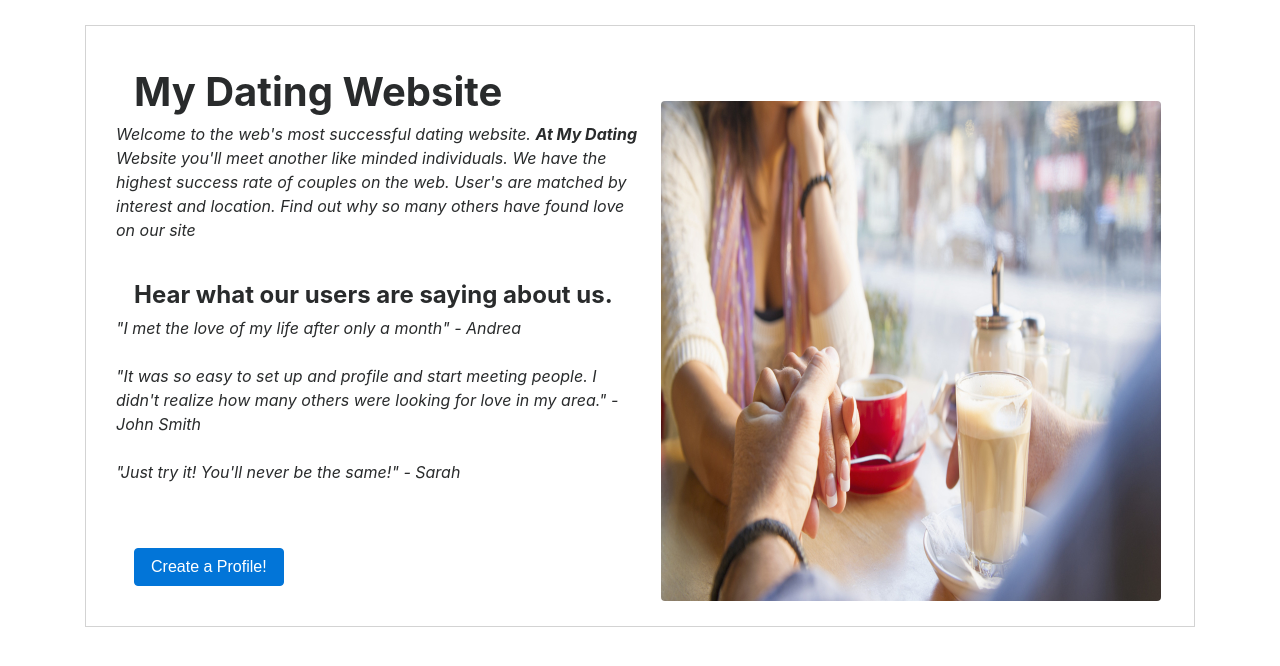
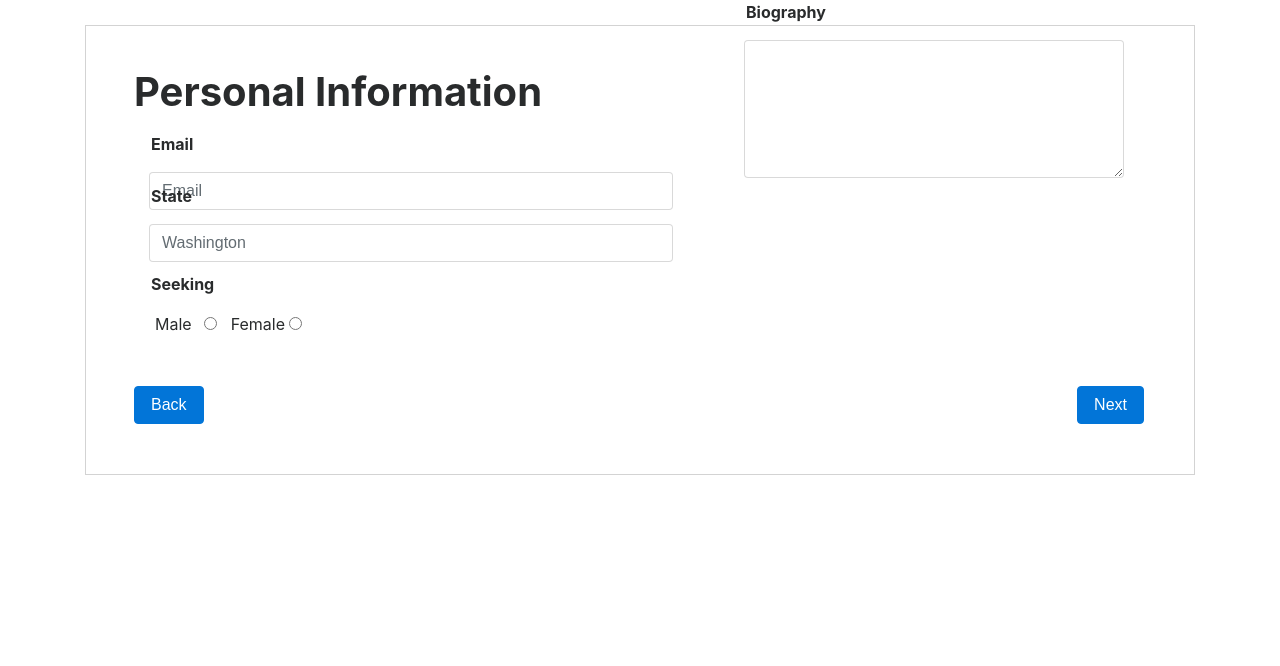
Before and after one commit to jbosegre/Bose_Jarod_Dating, a PHP site: page /pages/Profile.php in a window 1280 px wide. Shown: the part 79-745 px from the top of the page. Run offline with PHP 8.4, Linux system fonts and the light colour scheme.

Commit message:
Added content for Profile page and added some php functions in Personal Information page

```diff
--- a/pages/Profile.php
+++ b/pages/Profile.php
@@ -38,24 +38,34 @@ error_reporting(E_ALL);
 <div class="container">
     <figure id="border">
         <figcaption>
-            <h1 class="ml-5"><br><strong>My Dating Website</strong></h1>
-            <p id="summary">Welcome to the web's most successful dating website. <strong>At My Dating</strong>
-                Website you'll meet another like minded individuals. We have the
-                highest success rate of couples on the web. User's are matched by
-                interest and location. Find out why so many others have found love on
-                our site<br><br>
-            </p>
-            <h4 class="ml-5"><strong>Hear what our users are saying about us.</strong></h4>
-            <p id="review">"I met the love of my life after only a month" - Andrea<br><br>
-                "It was so easy to set up and profile and start meeting people.
-                I didn't realize how many others were looking for love in my
-                area." -John Smith<br><br>
-                "Just try it! You'll never be the same!" - Sarah</p><br><br>
-            <button class="btn btn-primary ml-5">Create a Profile!</button>
+            <h1 class="ml-5"><br><strong>Personal Information</strong></h1>
+            <form>
+                <fieldset form="form-group">
+                    <div class="col-lg-6" id="InputTitle5">
+                        <p id="InputTitle4">Email</p>
+                        <input class="form-control ml-5" type="text" name="email" placeholder="Email">
+                    </div>
+                    <div class="col-lg-5" id="biography">
+                        <p id="InputTitle4">Biography</p>
+                        <textarea class="form-control ml-5" rows="6" name="biography"></textarea>
+                    </div>
+                    <div class="col-lg-6">
+                        <p id="InputTitle3">State</p>
+                        <input class="form-control ml-5" type="text" name="state" placeholder="Washington">
+                    </div>
+                    <div class="col-lg-6">
+                        <p id="InputTitle2">Seeking</p>
+                        &nbsp&nbsp&nbsp&nbsp&nbsp&nbsp&nbsp&nbsp&nbsp&nbsp&nbsp Male
+                        <input class="ml-2" type="radio" name="male">
+                        &nbsp Female <input type="radio" name="female">
+                    </div>
+                    <div id="adjustButton">
+                        <button class="btn btn-primary ml-5">Back</button>
+                        <button class="btn btn-primary" id="nextPage">Next</button>
+                    </div>
+                </fieldset>
+            </form>
         </figcaption>
-        <img id="datePic" class="img-fluid rounded"
-             src="http://jbose.greenriverdev.com/IT328/Bose_Jarod_Dating/images/best-dating-website.jpg"
-             alt="Dating Picture">
     </figure>
 </div>
 <script src="js/jquery.slim.min.js"></script>
--- a/styles/styles.css
+++ b/styles/styles.css
@@ -24,17 +24,30 @@
 #InputTitle{
     margin-top: 50px;
     margin-left: 50px;
+    margin-bottom: -50px;
     font-weight: bold;
 }
 
 #InputTitle3{
+     margin-left: 50px;
+     font-weight: bold;
+ }
+
+#InputTitle2{
+    margin-top: 10px;
     margin-left: 50px;
     font-weight: bold;
 }
 
-#InputTitle2{
-    margin-top: 10px;
+#InputTitle4{
     margin-left: 50px;
+    margin-top: -40px;
+    font-weight: bold;
+}
+
+#InputTitle5{
+    margin-top: 50px;
+    margin-bottom: -50px;
     font-weight: bold;
 }
 
@@ -73,3 +86,13 @@
     margin-top: 50px;
     margin-bottom: 50px;
 }
+
+#biography{
+    width: 400px;
+    height: 100px;
+    padding: 10px;
+    margin-left: 600px;
+    margin-top: -485px;
+    margin-bottom: 25px;
+    display: inline-block;
+}
```
Also changed, not shown: pages/Interest.php (+1 -17 lines), pages/Personal_Information.php (+25 -1 lines).
